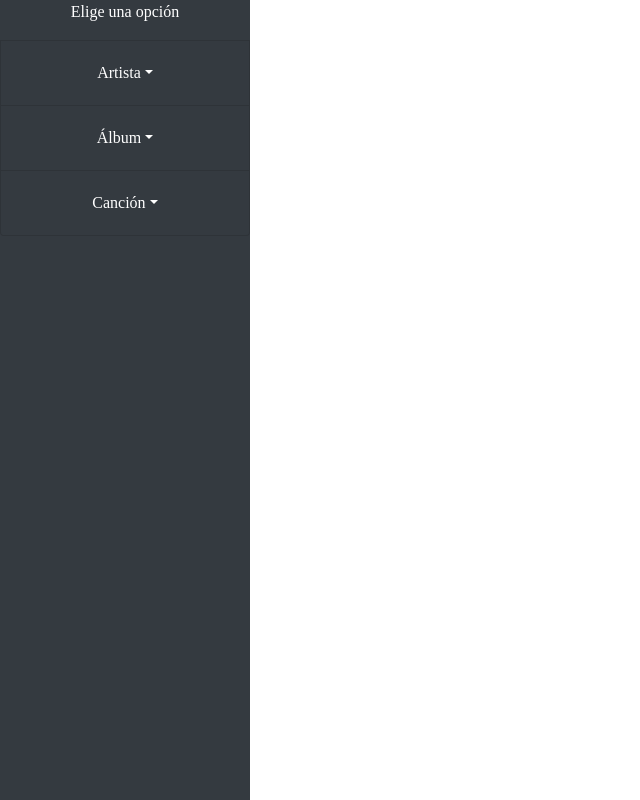
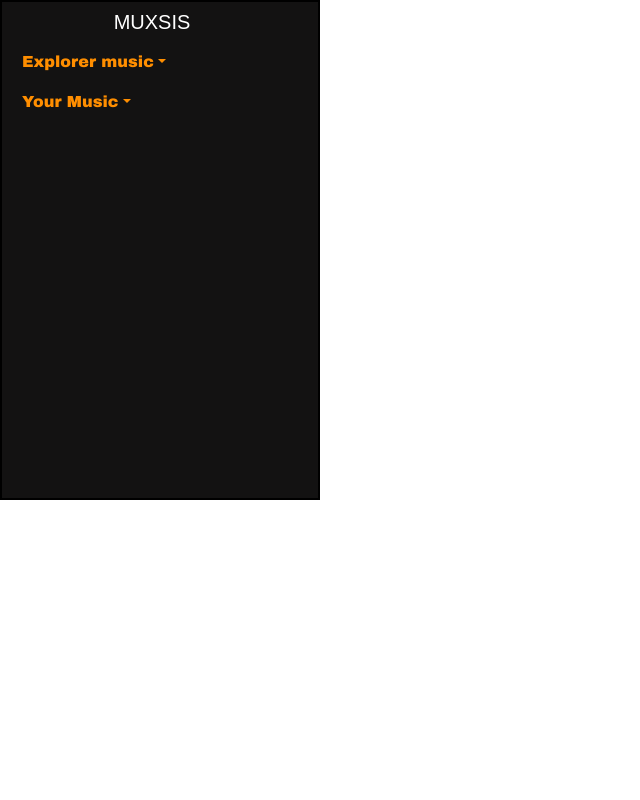
Before and after one commit to dagofonseca/music-front, a React (Create React App) app: page /home in a window 1280 px wide. Shown: the whole page, without its empty margins (0-640 px from the left). Built offline with nearby package versions, Linux system fonts and the light colour scheme.

Commit message:
si hizo el sidebar

```diff
--- a/src/App.css
+++ b/src/App.css
@@ -2,7 +2,7 @@
   text-align: center;
   height: 100vh;
   width: 100%;
-  font-family: "Stencil", serif;
+  font-family: Arial bold, Helvetica, sans-serif;
 }
 
 .App-header {
--- a/src/components/Home.js
+++ b/src/components/Home.js
@@ -8,13 +8,12 @@ import CreateManager from "./CreateManager";
 
 function Home() {
     return (
-        <div className="wrapper">
+        <div>
             <Sidebar />
-
-            <Route path='/artists' component={Artist} />
+            {/* <Route path='/artists' component={Artist} />
             <Route path='/albums' component={Album} />
             <Route path='/songs' component={Song} />
-            <Route path='/:rol/create' component={CreateManager} />
+            <Route path='/:rol/create' component={CreateManager} /> */}
         </div>
     );
 }
--- a/src/components/sidebar.js
+++ b/src/components/sidebar.js
@@ -1,88 +1,89 @@
 import React from 'react';
-import { NavLink } from "react-router-dom";
 import "./styles/sidebar.css";
+import {
+    Nav,
+    NavItem,
+    NavLink ,
+    NavbarBrand,
+    Container,
+    Row,
+    Col,
+    Collapse,
+    Navbar,
+    NavbarToggler,
+    UncontrolledDropdown,
+    DropdownToggle,
+    DropdownMenu,
+    DropdownItem } from 'reactstrap';
 
-function Sidebar() {
-    const activeStyleClass = { background: "#d65a31" };
-    return (
-        <nav id="sidebar" className="bg-dark">
-            <ul className="list-group">
-                <p>Elige una opción</p>
-                <li className="list-group-item">
-                    <a className="dropdown-toggle nav-link" href="#artistSubmenu"
-                        alt="artistas"
-                        data-toggle="collapse"
-                        aria-expanded="false">
-                        Artista
-                    </a>
-                    <ul className="collapse list-unstyled" id="artistSubmenu">
-                        <li>
-                            <NavLink className="nav-link" exact to="/"
-                                activeStyle={activeStyleClass}
-                                alt="vínculo crear artistas">
-                                Crear
-                            </NavLink>
-                        </li>
-                        <li>
-                            <NavLink className="nav-link" to="/artists"
-                                activeStyle={activeStyleClass}
-                                alt="vínculo artistas">
-                                Ver artistas
-                            </NavLink>
-                        </li>
-                    </ul>
-                </li>
-                <li className="list-group-item">
-                    <a className="dropdown-toggle nav-link" href="#albumSubmenu"
-                        alt="álbumes"
-                        data-toggle="collapse"
-                        aria-expanded="false">
-                        Álbum
-                    </a>
-                    <ul className="collapse list-unstyled" id="albumSubmenu">
-                        <li>
-                            <NavLink className="nav-link" exact to="/"
-                                activeStyle={activeStyleClass}
-                                alt="vínculo crear álbumes">
-                                Crear
-                            </NavLink>
-                        </li>
-                        <li>
-                            <NavLink className="nav-link" to="/albums"
-                                activeStyle={activeStyleClass}
-                                alt="vínculo álbumes">
-                                Ver álbumes
-                            </NavLink>
-                        </li>
-                    </ul>
-                </li>
-                <li className="list-group-item">
-                    <a className="dropdown-toggle nav-link" href="#songSubmenu"
-                        alt="canciones"
-                        data-toggle="collapse"
-                        aria-expanded="false">
-                        Canción
-                    </a>
-                    <ul className="collapse list-unstyled" id="songSubmenu">
-                        <li>
-                            <NavLink className="nav-link" exact to="/"
-                                activeStyle={activeStyleClass}
-                                alt="vínculo crear canciones">
-                                Crear
-                            </NavLink>
-                        </li>
-                        <li>
-                            <NavLink className="nav-link" to="/songs"
-                                activeStyle={activeStyleClass}
-                                alt="vínculo canciones">
-                                Ver canciones
-                            </NavLink>
-                        </li>
-                    </ul>
-                </li>
-            </ul>
-        </nav>
-    );
+class Sidebar extends React.Component {
+    constructor(props) {
+        super(props);
+
+        this.state = {
+            firstCollapse: false,
+            secondCollapse: false
+        }
+        this.toggle = this.toggle.bind(this);
+        this.toggle2 = this.toggle2.bind(this);
+    }
+    toggle( ) {
+        this.setState({firstCollapse: !this.state.firstCollapse})
+    }
+    toggle2( ) {
+        this.setState({secondCollapse: !this.state.secondCollapse})
+    }
+
+    render() {
+        const {firstCollapse, secondCollapse} = this.state;
+        return (
+            <Container fluid>
+                <Row>
+                    <Col xs="5" md="3" className="side p-0">
+                        <Nav vertical>
+                            <NavbarBrand href="/" className="mc-auto">MUXSIS</NavbarBrand>
+                            <UncontrolledDropdown nav inNavbar className="mr-auto" onClick={this.toggle} >
+                                <DropdownToggle nav caret className='padleft'>Explorer music</DropdownToggle>
+                                <Collapse isOpen={firstCollapse}>
+                                    <NavItem>
+                                    <NavLink className="textNavbar" href="#">Your Albums</NavLink>
+                                    </NavItem>
+                                    <NavItem>
+                                        <NavLink className="textNavbar" href="#">Create Album</NavLink>
+                                    </NavItem>
+                                    <NavItem>
+                                        <NavLink className="textNavbar" href="#">Add Artist</NavLink>
+                                    </NavItem>
+                                    <NavItem>
+                                        <NavLink className="textNavbar" href="#">Appearance</NavLink>
+                                    </NavItem>
+                                    <NavItem>
+                                        <NavLink className="textNavbar" href="#">Graphic statistics</NavLink>
+                                    </NavItem>
+                                </Collapse>
+                            </UncontrolledDropdown>
+                            <UncontrolledDropdown nav inNavbar className="mr-auto" onClick={this.toggle2}>
+                                <DropdownToggle nav caret className='padleft'>
+                                    Your Music
+                                </DropdownToggle>
+                                <Collapse isOpen={secondCollapse}>
+                                    <NavItem>
+                                        <NavLink className="textNavbar" href="#">Favority</NavLink>
+                                    </NavItem>
+                                    <NavItem>
+                                        <NavLink className="textNavbar" href="#">History</NavLink>
+                                    </NavItem>
+                                    <NavItem>
+                                        <NavLink className="textNavbar" href="#">Playlist</NavLink>
+                                    </NavItem>
+                                </Collapse>
+                            </UncontrolledDropdown>
+                        </Nav>
+                    </Col>
+                </Row>
+            </Container>
+        );
+    }
 }
 
 export default Sidebar;
--- a/src/components/styles/sidebar.css
+++ b/src/components/styles/sidebar.css
@@ -1,13 +1,33 @@
-#sidebar {
-    min-width: 250px;
-    max-width: 250px;
-    color: white;
+.side {
+ background-color: #131212;
+ border: 2px solid black;
+ height: 500px;
 }
 
-#sidebar ul li {
-    background-color: #343a40;
+.mc-auto{
+    font-family: Arial, Helvetica, sans-serif;
+    color:white;
 }
 
-#sidebar ul li a {
-    color: white;
+.mc-auto:hover{
+    color:#CB7101;
 }
+
+.padleft {
+    padding-left: 20px;
+    font-family: Arial black, Helvetica, sans-serif;
+    color:#FF8E00;
+}
+
+.padleft:hover {
+    color:#CB7101;
+}
+
+.textNavbar{
+    font-family: 'Franklin Gothic Medium', 'Arial Narrow', Arial, sans-serif;
+    color:white;
+}
+
+.textNavbar:hover{
+    color:#A4A29F;
+}
```
